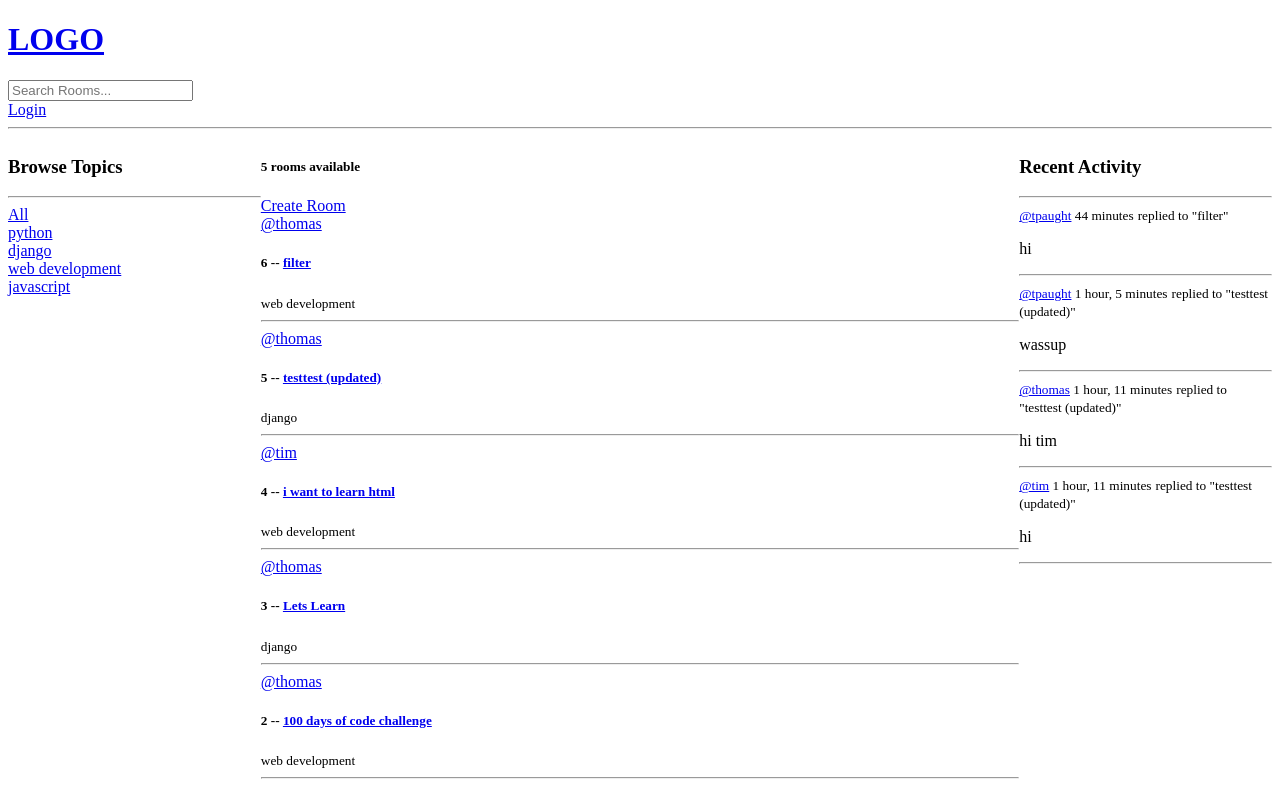
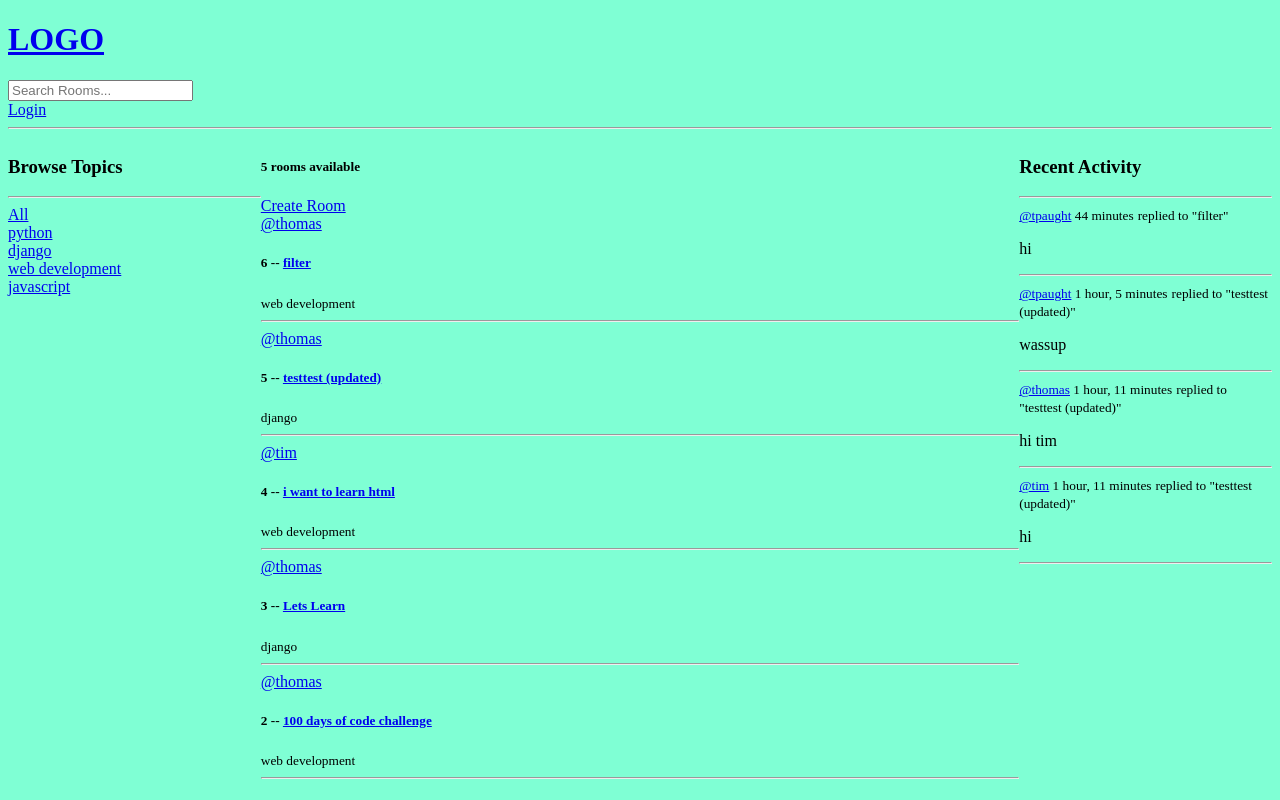
Before and after one commit to twpowel/ITSC-3155-django-course, a Django app: page / in a window 1280 px wide. Run offline with Django 5.2, Linux system fonts and the light colour scheme; data comes from the database, SQL or seed files in the repository.

Commit message:
Static files

```diff
--- /dev/null
+++ b/static/styles/main.css
@@ -0,0 +1,3 @@
+body{
+    background-color: aquamarine;
+}
--- a/studybud/settings.py
+++ b/studybud/settings.py
@@ -118,6 +118,12 @@ USE_TZ = True
 
 STATIC_URL = 'static/'
 
+STATICFILES_DIRS = [
+    BASE_DIR / 'static'
+]
+
+# STATIC_ROOT
+
 # Default primary key field type
 # https://docs.djangoproject.com/en/5.1/ref/settings/#default-auto-field
 
--- a/templates/main.html
+++ b/templates/main.html
@@ -1,12 +1,13 @@
 <!DOCTYPE html>
+{% load static %}
 <html>
     <head>
         <meta charset="utf-8">
         <meta http-equiv="X-UA-Compatible" content="IE-edge">
         <title>StudyBud</title>
-        <meta name='viewport' content="'width=device-width, initial-scale=1">
-        <link rel='stylesheet' type="'text/css" media='screen' href='main.css'>
-        <script src="'main.js"></script>
+        <meta name='viewport' content="width=device-width, initial-scale=1">
+        <link rel="stylesheet" type="text/css" media="screen" href="{% static 'styles/main.css' %}">
+        <script src="main.js"></script>
     </head>
 
 <body>
```
Also changed, not shown: static/images/journey2.png (added).
